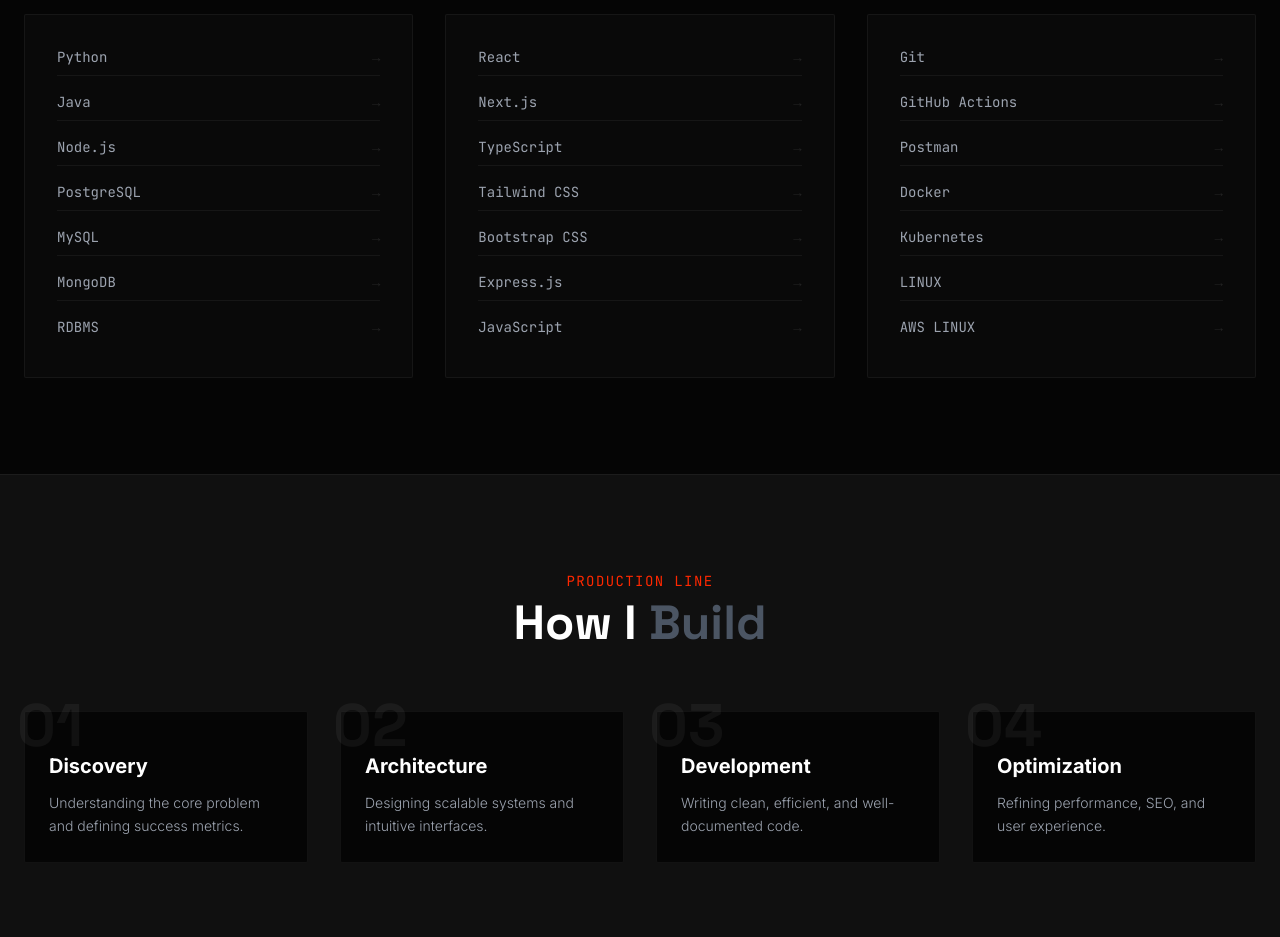
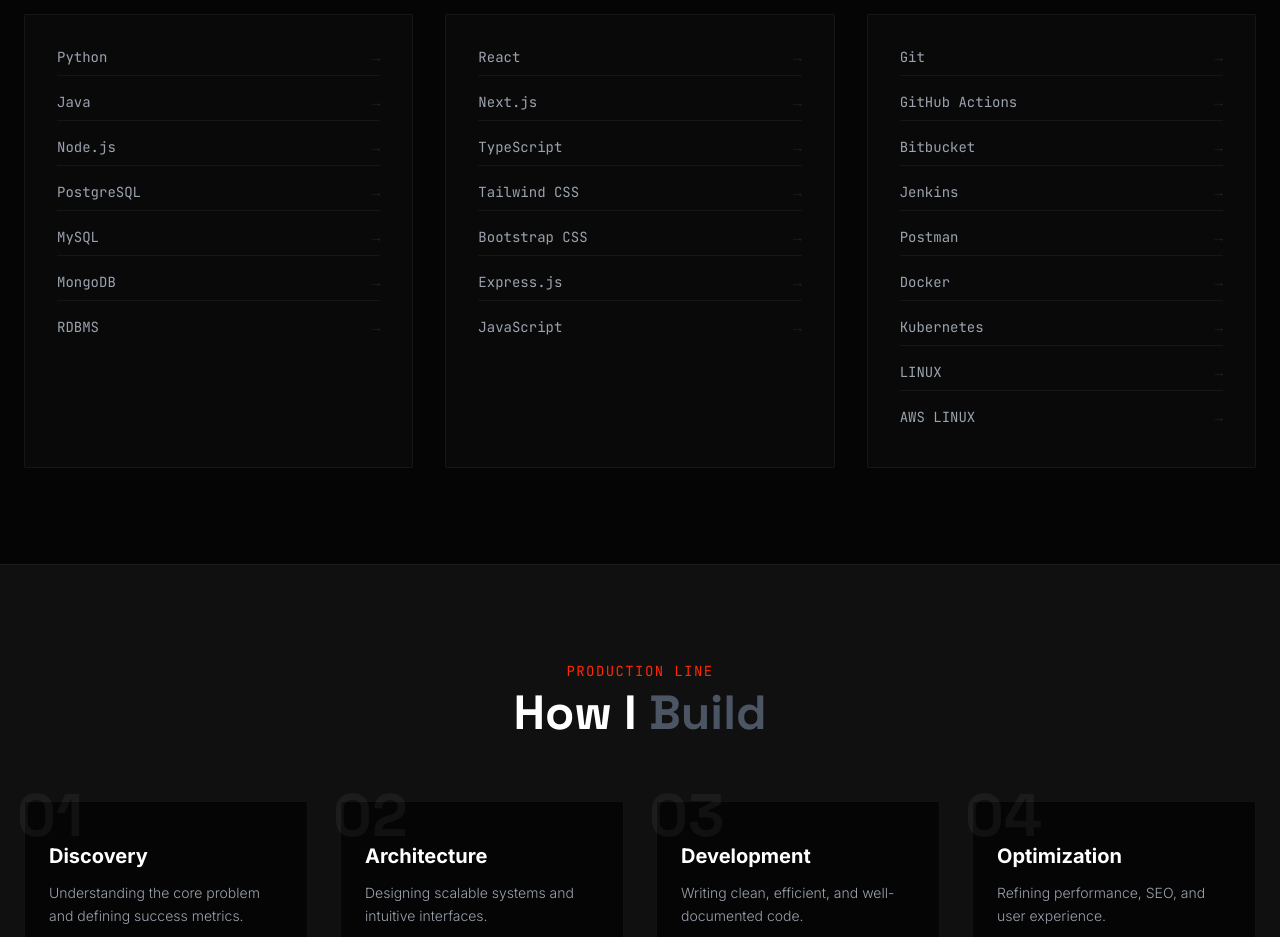
Before and after one commit to BadakalaYashwanth/portfolio, a React (Vite) app: page / in a window 1280 px wide. Shown: the part 5980-6917 px from the top of the page. Built offline with nearby package versions, Linux system fonts and the light colour scheme.

Commit message:
Update Skills section and package-lock.json

```diff
--- a/src/components/sections/Skills.jsx
+++ b/src/components/sections/Skills.jsx
@@ -11,7 +11,7 @@
     },
     {
         category: "   ",
-        items: ["Git", "GitHub Actions", "Postman", "Docker", "Kubernetes", "LINUX", "AWS LINUX"],
+        items: ["Git", "GitHub Actions", "Bitbucket", "Jenkins", "Postman", "Docker", "Kubernetes", "LINUX", "AWS LINUX"],
     },
 ];
 
```
Also changed, not shown: 1 other file (tests, documents, lock files or other folders).
